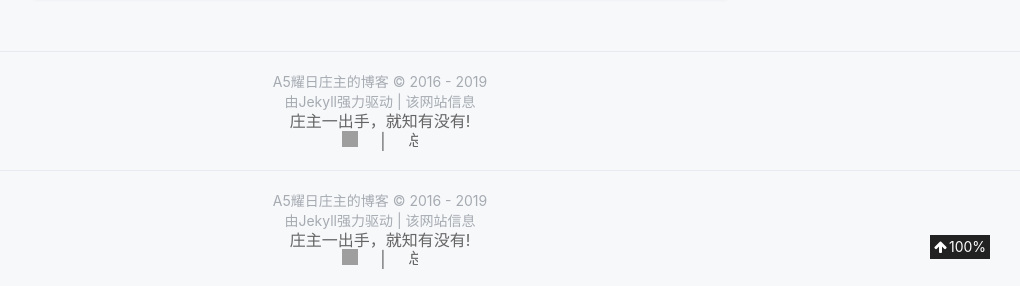
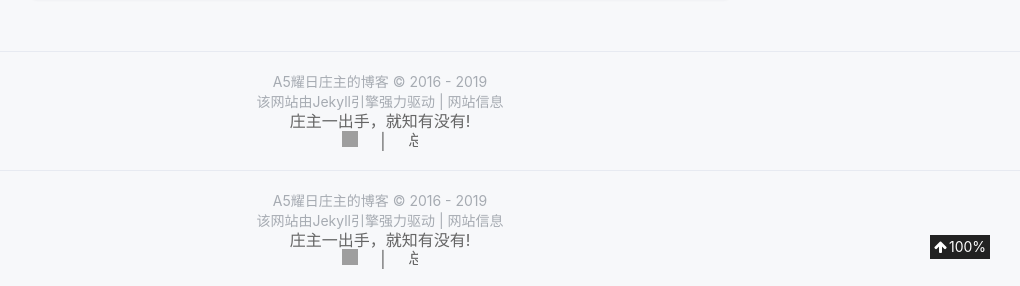
Before and after one commit to Sunbertrs/sunbossrs-blog-v1, a Jekyll site: the page built from Pages/links.html, in a window 1280 px wide and 900 px high, scrolled down 3079 px. Shown: the part 611-897 px from the top of the window, without its empty margins (260-1280 px from the left). Built offline with Jekyll 4.4.1, drawn with Linux system fonts in a browser that asks for light colours; nearby versions of some CDN libraries; comment, search, counter and statistics services are not loaded; a style sheet for code colours, icons or effects is not loaded; grey boxes are pictures that could not be loaded.

Commit message:
Update footer.html

```diff
--- a/_includes/footer.html
+++ b/_includes/footer.html
@@ -10,16 +10,17 @@
   {{ current }}
   </section>
 
-    <section>由<a href="https://jekyllrb.com">Jekyll</a>强力驱动 | 该<a href="/info.tech.mc.html">网站信息</a> </section>
+    <section> 该网站由<a href="https://jekyllrb.com">Jekyll引擎</a>强力驱动 | 网站<a href="/Pages/Information.html">信息</a> </section>
 
-	<p>{{ site.footer.say }}</p>
+    <p>{{ site.footer.say }}</p>
 
-<script async src="//busuanzi.ibruce.info/busuanzi/2.3/busuanzi.pure.mini.js"></script>
-<span id="site_pv_count"><img src="/assets/vendor/octions/eyes.svg" width=16 height=16 title="总点击量" /> <span id="busuanzi_value_site_pv"></span></span> &nbsp; &nbsp; | &nbsp; &nbsp; <span id="site_uv_count"> <img src="/assets/vendor/octions/person.svg" width=10 height=16 title="总访客量" /> <span id="busuanzi_value_site_uv"></span></span>
+    <!-- 网站计数器 -->
+    <script async src="//busuanzi.ibruce.info/busuanzi/2.3/busuanzi.pure.mini.js"></script>
+    <span id="site_pv_count"><img src="/assets/vendor/octions/eyes.svg" width=16 height=16 title="总点击量" /> <span id="busuanzi_value_site_pv"></span></span> &nbsp; &nbsp; | &nbsp; &nbsp; <span id="site_uv_count"> <img src="/assets/vendor/octions/person.svg" width=10 height=16 title="总访客量" /> <span id="busuanzi_value_site_uv"></span></span>
+    <!-- 到此为止 -->
 
-    <p>
-      <script title="精简版一言lwl12" type="text/javascript" src="https://api.lwl12.com/hitokoto/main/get?encode=js&charset=utf-8"></script><div id="lwlhitokoto"><script>lwlhitokoto()</script></div>
-    </p>
+    <p><script title="精简版一言lwl12" type="text/javascript" src="https://api.lwl12.com/hitokoto/main/get?encode=js&charset=utf-8"></script><div id="lwlhitokoto"><script>lwlhitokoto()</script></div></p>
 
 	{% include minecraft-title.html %}
+
 </footer>
```
